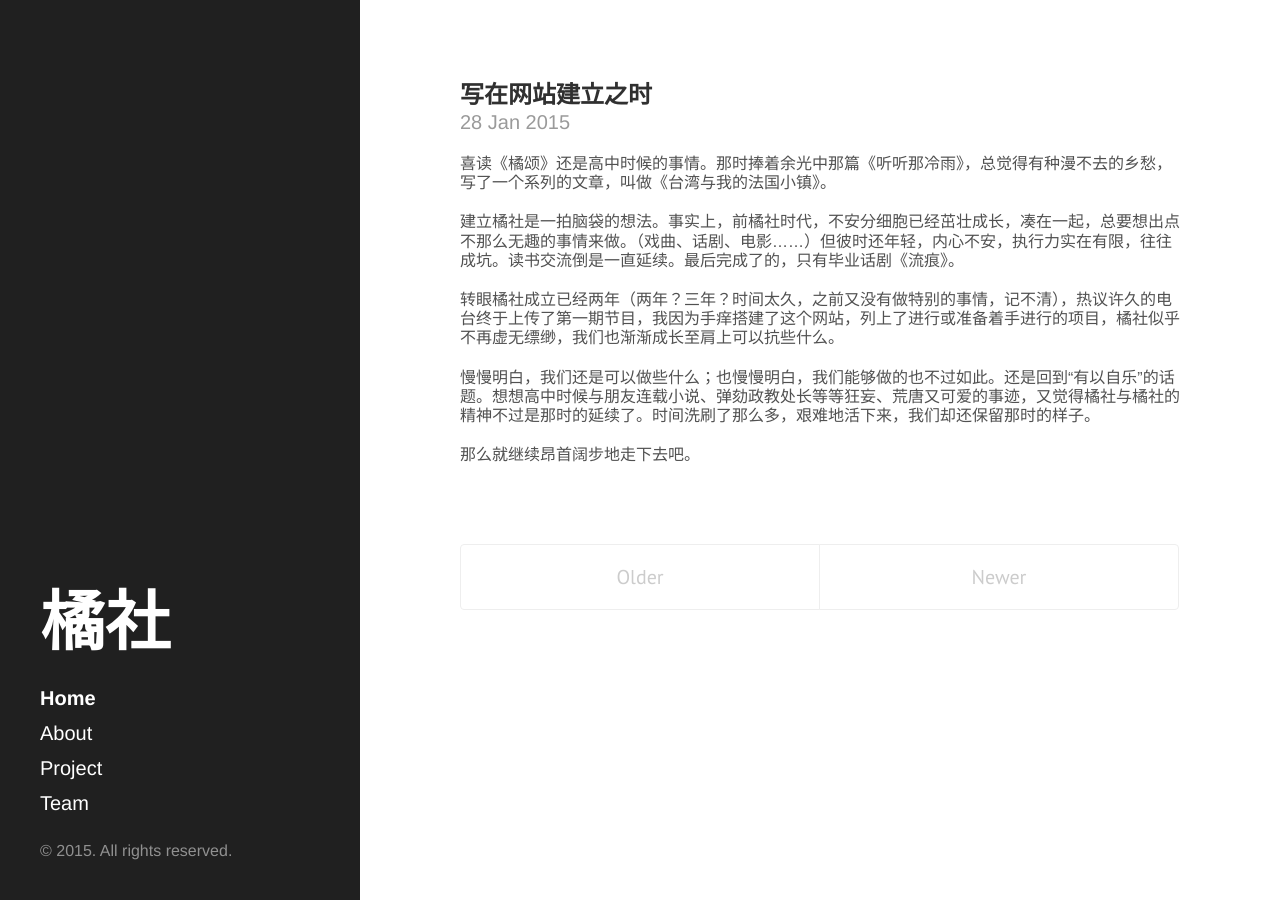
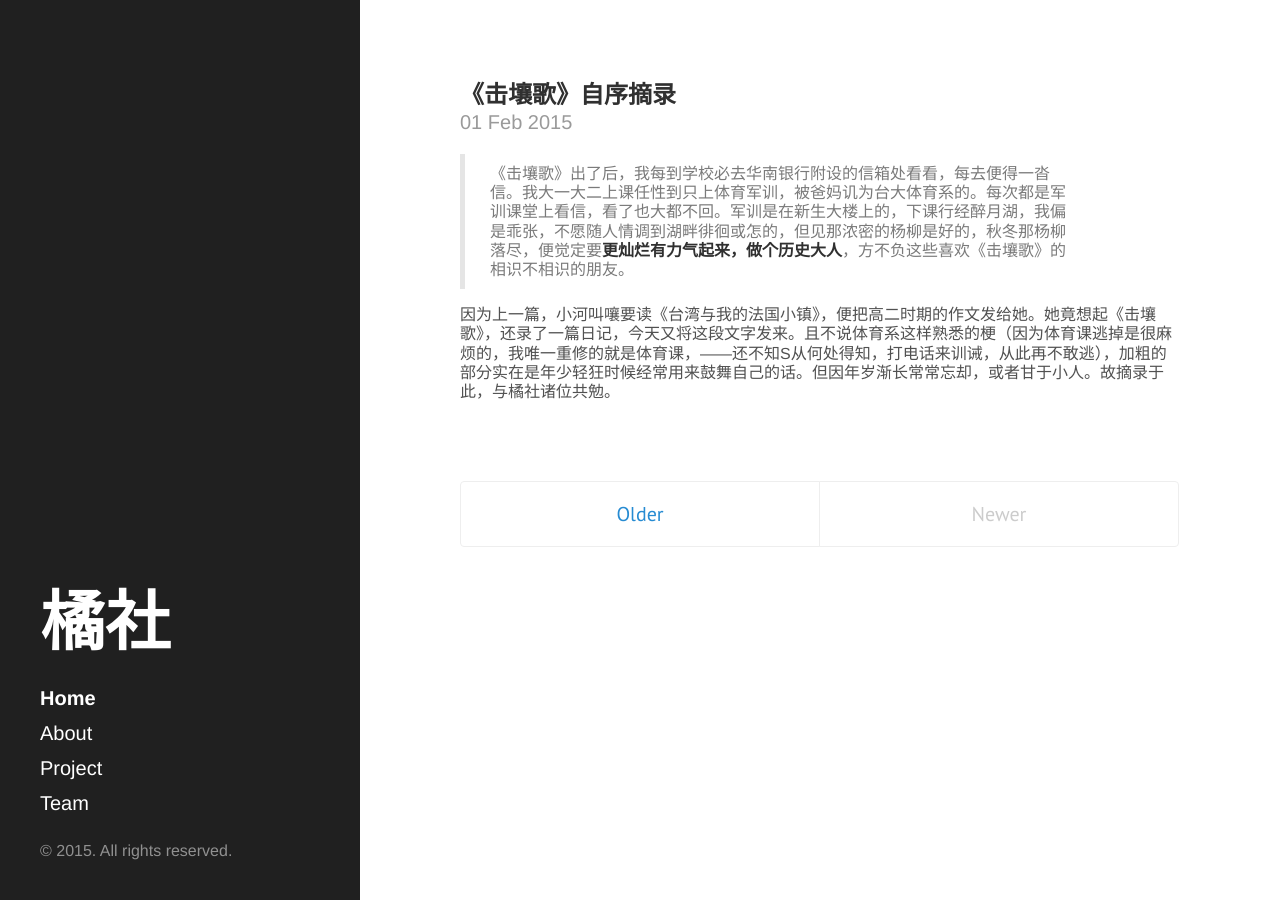
Before and after one commit to orangeclub/orangeclub.github.io, a Jekyll site: the page built from index.html, in a window 1280 px wide. Built offline with Jekyll 4.4.1, drawn with Linux system fonts in a browser that asks for light colours; the list of posts is cut into pages by our own code.

Commit message:
blog update

```diff
--- a/_data/diaochong.yml
+++ b/_data/diaochong.yml
@@ -1,7 +1,8 @@
 - name: 邱妙津、赖香吟的女性书写
   img: /img/QiuLai.jpg
-  url: http://www.lizhi.fm/#/611251/
+  url: http://www.lizhi.fm/#/611251
   description: 从讨论与生命相融的两个作者与作品触发，衍生出关于台湾同志文学、写作，以及曾经给予她们巨大营养的精神食粮等话题。橘社电台初创作品。荔枝FM发布中。Podcast，豆瓣音乐人等平台正在筹备。
+
 
 - name: 橘社印象
   img: /img/OrangeClubYinxiang.jpg
--- a/_includes/projects.html
+++ b/_includes/projects.html
@@ -12,7 +12,7 @@
 }
 img {
     position: absolute;
-	width: 750px;
+	width: 500px;
 	height: 150px;
     z-index: -1;
 }
@@ -21,7 +21,7 @@ img {
 .project-item:hover text{display:block;}
 .project-item text{color:white;display:none;}
 .h3{
-	width: 750px;
+	width: 500px;
 	height: 150px;
 }
 .project-fields
--- /dev/null
+++ b/_posts/2015-2-1-jirangge.md
@@ -0,0 +1,9 @@
+---
+layout: post
+title: 《击壤歌》自序摘录
+author: 九
+---
+
+>《击壤歌》出了后，我每到学校必去华南银行附设的信箱处看看，每去便得一沓信。我大一大二上课任性到只上体育军训，被爸妈讥为台大体育系的。每次都是军训课堂上看信，看了也大都不回。军训是在新生大楼上的，下课行经醉月湖，我偏是乖张，不愿随人情调到湖畔徘徊或怎的，但见那浓密的杨柳是好的，秋冬那杨柳落尽，便觉定要**更灿烂有力气起来，做个历史大人**，方不负这些喜欢《击壤歌》的相识不相识的朋友。
+
+因为上一篇，小河叫嚷要读《台湾与我的法国小镇》，便把高二时期的作文发给她。她竟想起《击壤歌》，还录了一篇日记，今天又将这段文字发来。且不说体育系这样熟悉的梗（因为体育课逃掉是很麻烦的，我唯一重修的就是体育课，——还不知S从何处得知，打电话来训诫，从此再不敢逃），加粗的部分实在是年少轻狂时候经常用来鼓舞自己的话。但因年岁渐长常常忘却，或者甘于小人。故摘录于此，与橘社诸位共勉。
```
Also changed, not shown: _posts/2015-1-28-beginning.md (added, +15 -0 lines).
